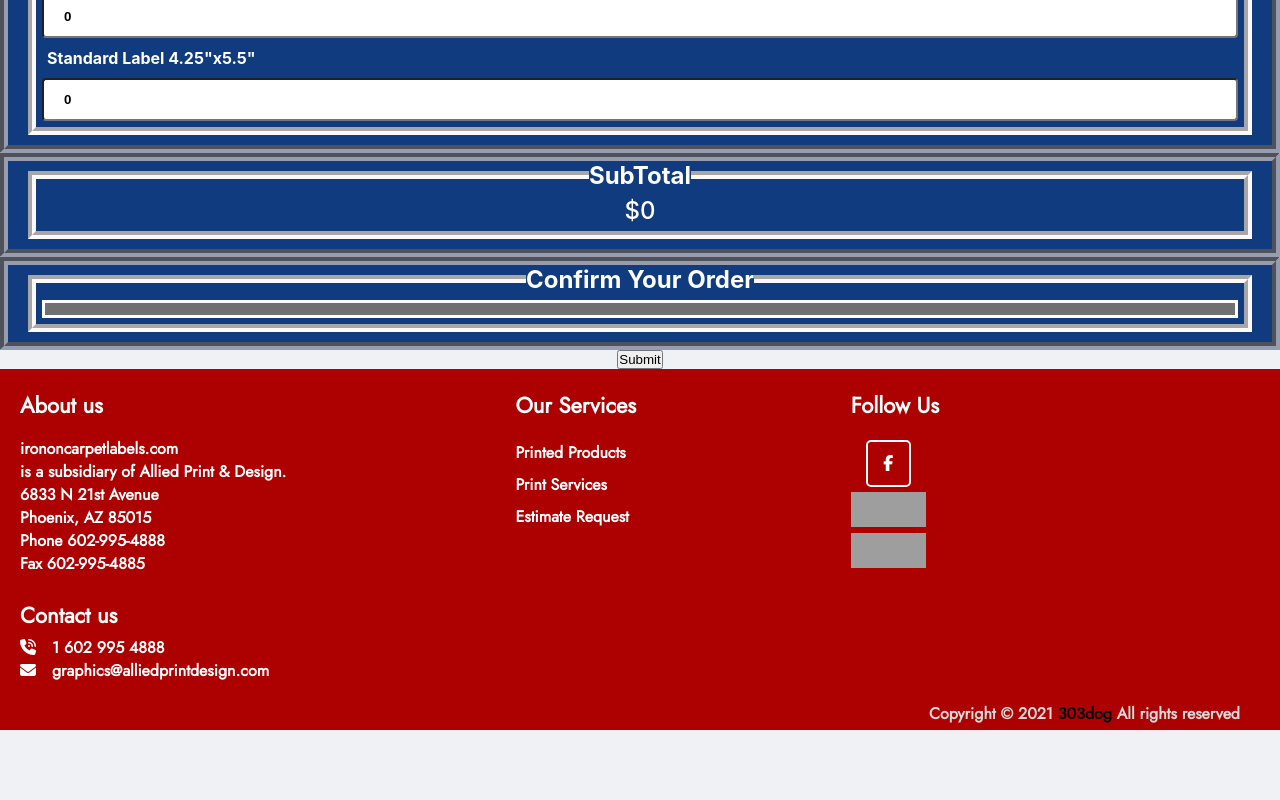
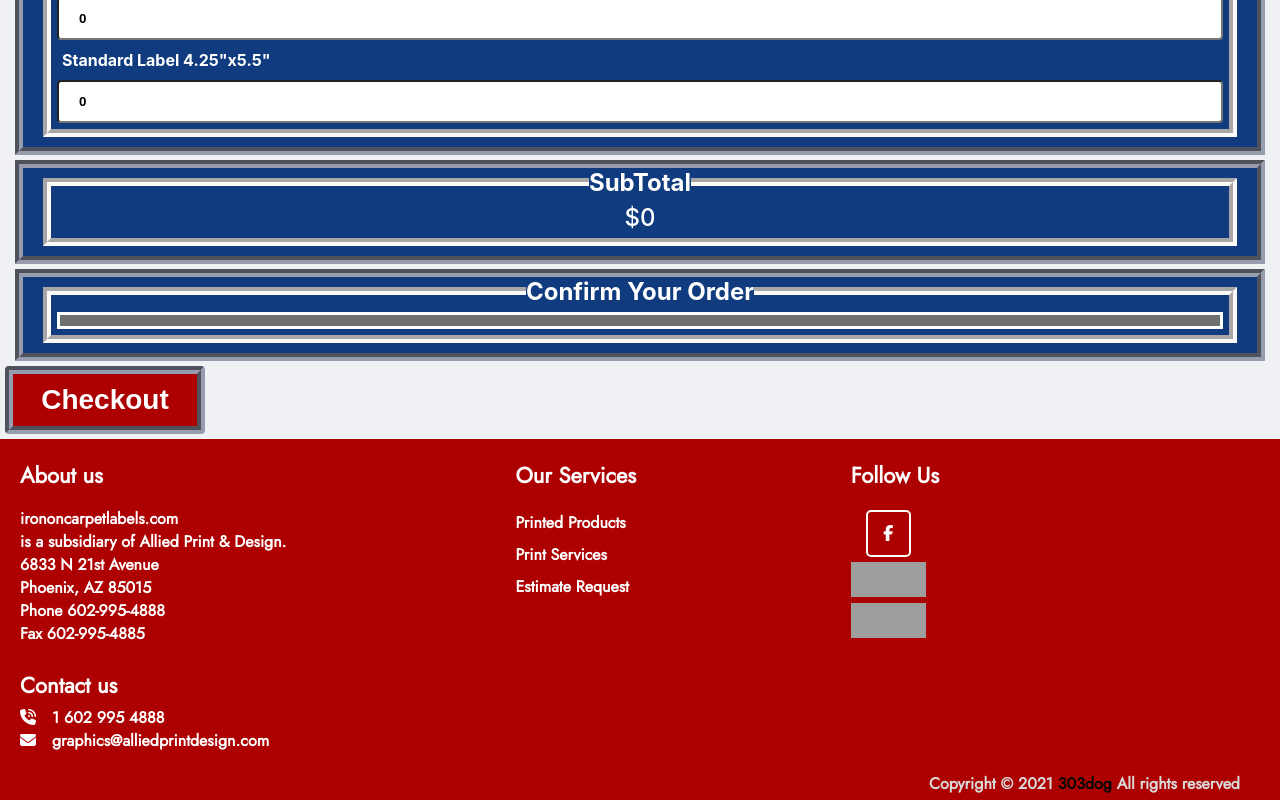
Before and after one commit to 303dog/churchform, a React (Create React App) app: page /order in a window 1280 px wide. Shown: the part 873-1673 px from the top of the page. Before the commit the page ends 1603 px from the top, so only its background shows below. Built offline with nearby package versions, Linux system fonts and the light colour scheme; grey boxes are pictures that could not be loaded.

Commit message:
button css

```diff
--- a/src/component/Layout.css
+++ b/src/component/Layout.css
@@ -11,7 +11,7 @@ li, ul {
   content: right;
   text-align: justify;
   padding: auto;
-  margin: auto;
+  margin: 15px 15px 5px 15px;
 }
 
 .layout__section {
--- a/src/component/OrderedItem.css
+++ b/src/component/OrderedItem.css
@@ -84,7 +84,7 @@ legend {
   }
 
   .order__container {
-    margin: 0%;
+    margin: 5px 15px 5px 15px;
   }
 
   table {
--- a/src/component/ProductCard.css
+++ b/src/component/ProductCard.css
@@ -2,7 +2,7 @@
     box-sizing: border-box;
   }
 
-  button {
+  .btn__checkout {
     display: block;
     content: center;
     margin: auto;
@@ -121,11 +121,54 @@
       padding: 10px 1px 10px 5px;
     }
 
+    .btn__checkout:hover span:after {
+      opacity: 1;
+      right: 0;
+    }
+
+    .btn__checkout {
+      border-radius: 4px;
+      border: 8px solid #989caf;
+      border-style: groove;
+      background-color: #ad0000;
+      color: #FFFFFF;
+      text-align: center;
+      font-size: 28px;
+      font-weight: 700;
+      padding: 10px;
+      width: 200px;
+      transition: all 0.5s;
+      cursor: pointer;
+      margin: 5px;
+    }
+
+    .btn__checkout span {
+      cursor: pointer;
+      display: inline-block;
+      position: relative;
+      transition: 0.5s;
+    }
+
+    .btn__checkout span:after {
+      content: '\00bb';
+      position: absolute;
+      opacity: 0;
+      top: 0;
+      right: -20px;
+      transition: 0.5s;
+    }
+
+    .btn__checkout:hover span {
+      padding-right: 25px;
+
+    }
+
     .pc__total {
-      margin: 0%;
+      margin: 5px 15px 5px 15px;
     }
 
     .auto__container {
-      margin: 0%;
+      margin: 15px 15px 5px 15px;
     }
+
   }
--- a/src/component/Products.js
+++ b/src/component/Products.js
@@ -78,7 +78,7 @@ class Products extends React.Component {
             <Total products={this.state.products} />
             <Ordered
             products={this.state.products.filter((item) => item.count > 0)} />
-           <button onClick={this.onSubmit}>Submit</button>
+           <button className='btn__checkout' onClick={this.onSubmit}><span>Checkout</span></button>
           </div>
         </>
       );
```
